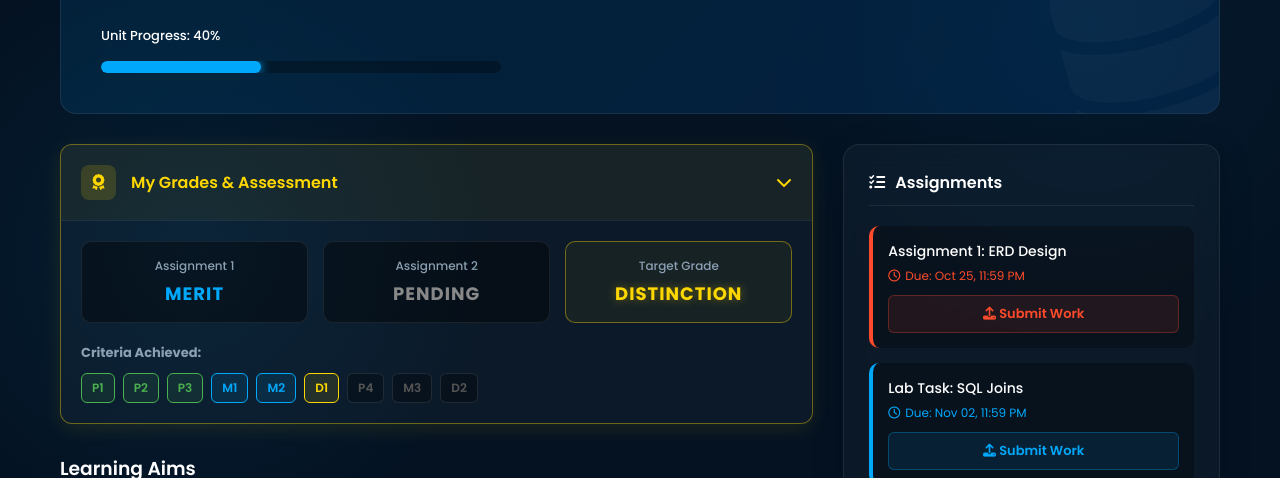
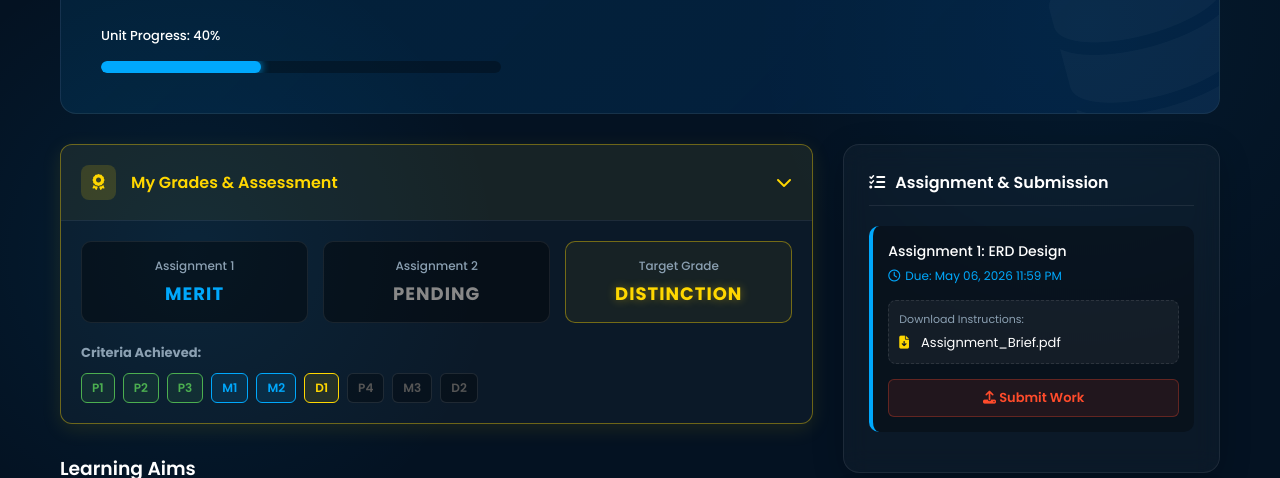
Before and after one commit to aljrahhosen/Btec-Cloud-Portal, a plain HTML site: page database.html in a window 1280 px wide. Shown: the part 322-800 px from the top of the page. Drawn offline with Linux system fonts and the light colour scheme; no server answers.

Commit message:
Update database.html

```diff
--- a/database.html
+++ b/database.html
@@ -242,18 +242,27 @@
 <div class="course-sidebar">
     <!-- Assignments Widget -->
     <div class="glass-panel widget">
-                    <h3 class="widget-title"><i class="fas fa-tasks"></i> <span id="w-assign">Assignments</span></h3>
+        <h3 class="widget-title"><i class="fas fa-tasks"></i> <span id="w-assign">Assignment & Submission</span></h3>
 
-                    <div class="assignment-card">
-                        <div class="assign-title">Assignment 1: ERD Design</div>
-                        <div class="assign-due"><i class="far fa-clock"></i> Due: Oct 25, 11:59 PM</div>
-                        <button class="btn-submit"><i class="fas fa-upload"></i> <span class="submit-text">Submit Work</span></button>
+        <!-- كرت الواجب الذكي: لونه بيتغير برمجياً -->
+        <div id="dynamic-assign-card" class="assignment-card" style="border-left: 4px solid var(--primary-glow);">
+            <div class="assign-title" id="active-assign-title">Assignment 1: ERD Design</div>
+            <div class="assign-due" id="active-assign-due" style="color: var(--primary-glow);">
+                <i class="far fa-clock"></i> <span id="due-text">Due: May 06, 2026 11:59 PM</span>
             </div>
 
-                    <div class="assignment-card" style="border-left-color: var(--primary-glow);">
-                        <div class="assign-title">Lab Task: SQL Joins</div>
-                        <div class="assign-due" style="color: var(--primary-glow);"><i class="far fa-clock"></i> Due: Nov 02, 11:59 PM</div>
-                        <button class="btn-submit" style="background: rgba(0,168,252,0.1); color: var(--primary-glow); border-color: rgba(0,168,252,0.3);"><i class="fas fa-upload"></i> <span class="submit-text">Submit Work</span></button>
+            <!-- ملف الواجب (المهمة) عشان الطالب يحمله -->
+            <div style="margin: 15px 0; padding: 10px; background: rgba(255,255,255,0.05); border-radius: 8px; border: 1px dashed rgba(255,255,255,0.1);">
+                <div style="font-size: 11px; color: var(--text-muted); margin-bottom: 5px;">Download Instructions:</div>
+                <a href="#" class="resource-link" style="padding: 0; font-size: 13px; color: white;">
+                    <i class="fas fa-file-download" style="color: #FFD700;"></i> Assignment_Brief.pdf
+                </a>
+            </div>
+
+            <!-- زر تسليم الواجب -->
+            <button class="btn-submit" id="main-submit-btn">
+                <i class="fas fa-upload"></i> <span class="submit-text">Submit Work</span>
+            </button>
         </div>
     </div>
 
@@ -265,8 +274,35 @@
         <a href="#" class="resource-link"><i class="fas fa-link"></i> Draw.io (For ERD)</a>
     </div>
 </div>
-        </div>
-    </main>
+
+<script>
+    // كود ذكي لتغيير لون الكرت حسب الوقت (24 ساعة)
+    function updateAssignmentUrgency() {
+        const card = document.getElementById('dynamic-assign-card');
+        const dueText = document.getElementById('active-assign-due');
+
+        // موعد التسليم (تقدر تغيره برمجياً بعدين)
+        const dueDate = new Date("2026-05-06T23:59:00");
+        const now = new Date();
+
+        // حساب الفرق بالساعات
+        const diffInMs = dueDate - now;
+        const diffInHours = diffInMs / (1000 * 60 * 60);
+
+        if (diffInHours > 0 && diffInHours <= 24) {
+            // إذا ضايل أقل من 24 ساعة -> أحمر
+            card.style.borderLeftColor = "#ff4b2b";
+            dueText.style.color = "#ff4b2b";
+        } else {
+            // أكثر من 24 ساعة -> أزرق (اللون الأساسي)
+            card.style.borderLeftColor = "#00a8fc";
+            dueText.style.color = "#00a8fc";
+        }
+    }
+
+    // تشغيل الحسبة عند تحميل الصفحة
+    window.addEventListener('load', updateAssignmentUrgency);
+</script>
 
     <script type="module">
         import { initializeApp } from "https://www.gstatic.com/firebasejs/10.11.0/firebase-app.js";
```
Lines whose indentation alone changed are shown as unchanged.
